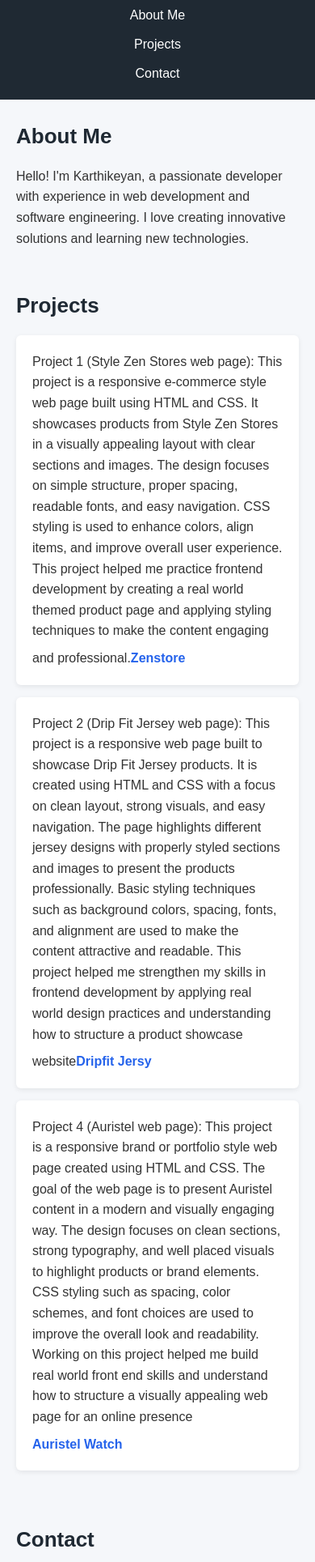
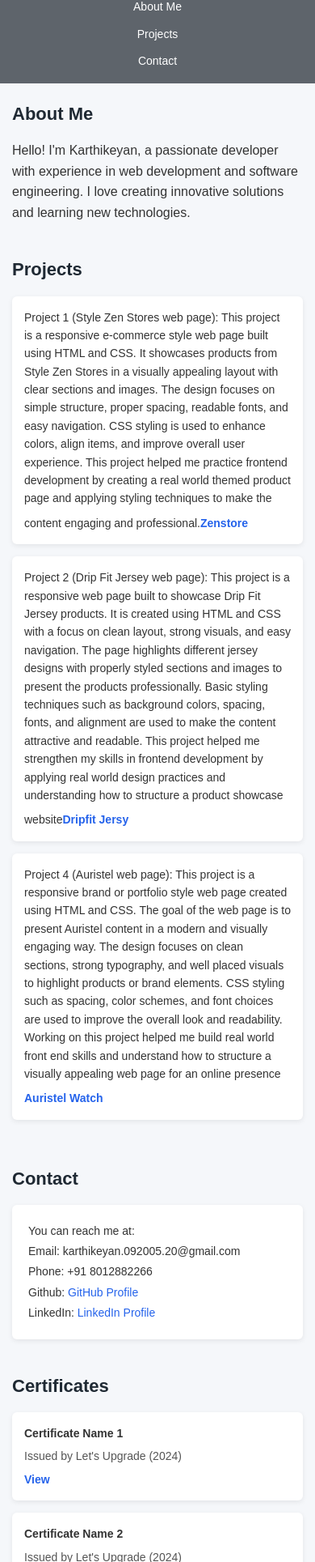
Before and after one commit to karthi220441/Portfolio, a plain HTML site: page index.html in a window 390 px wide. Shown: the part 62-1991 px from the top of the page at 81% size. Drawn offline with Linux system fonts and the light colour scheme.

Commit message:
added media querry

```diff
--- a/style.css
+++ b/style.css
@@ -14,8 +14,8 @@ body {
 
 /* Header */
 header {
-    background-color: #1f2933;
-    color: #fff;
+    background-color: #5e646b;
+    color: #ffffff;
     padding: 20px 40px;
     display: flex;
     justify-content: space-between;
@@ -152,6 +152,72 @@ section h2 {
         padding: 25px 20px;
     }
 }
+/* Better mobile responsiveness */
+@media (max-width: 600px) {
+
+    /* Header */
+    header {
+        padding: 15px;
+    }
+
+    header h1 {
+        font-size: 20px;
+    }
+
+    nav ul {
+        flex-direction: column;
+        gap: 8px;
+    }
+
+    nav a {
+        font-size: 14px;
+    }
+
+    /* Sections */
+    section {
+        padding: 20px 15px;
+    }
+
+    section h2 {
+        font-size: 22px;
+    }
+
+    /* Projects */
+    #projects li {
+        padding: 15px;
+        font-size: 14px;
+    }
+
+    /* Contact */
+    #contact p {
+        font-size: 14px;
+        line-height: 1.8;
+    }
+
+    /* Certificates */
+    #certificates ul {
+        grid-template-columns: 1fr;
+    }
+
+    #certificates li {
+        font-size: 14px;
+    }
+
+    /* Footer */
+    footer {
+        padding: 20px 15px;
+    }
+
+    .footer-links {
+        flex-direction: column;
+        gap: 10px;
+    }
+
+    footer p {
+        font-size: 13px;
+    }
+}
+
 <footer>
     <p>© 2025 Karthikeyan. All rights reserved.</p>
     <div class="footer-links">
```
